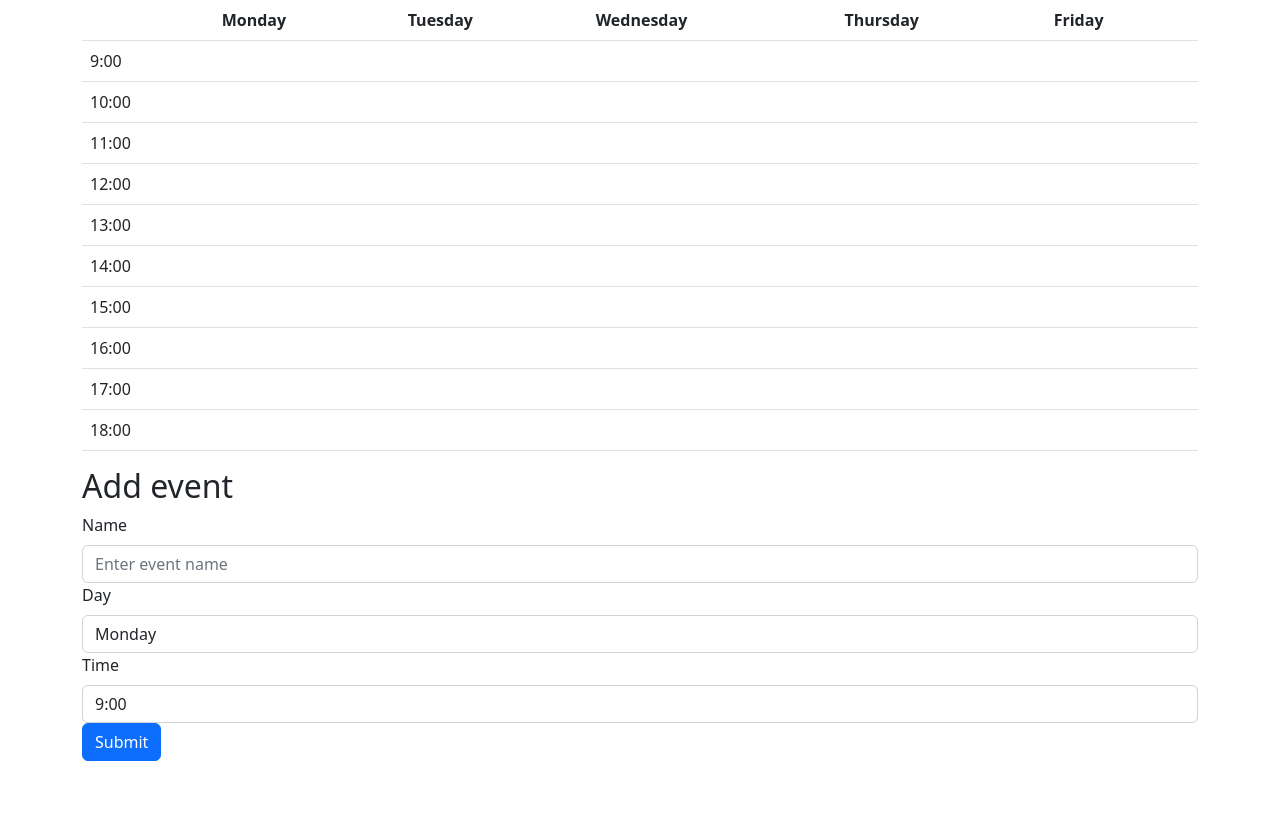
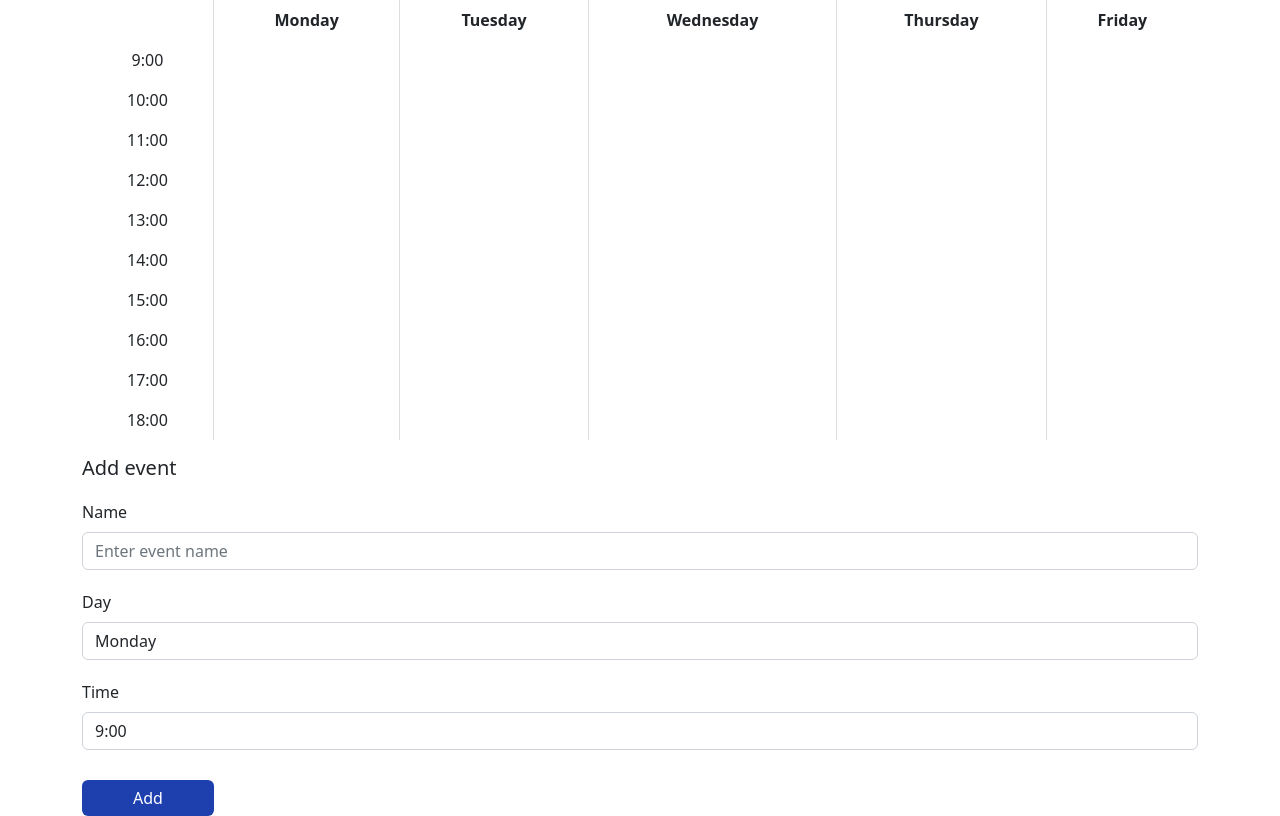
Before and after one commit to trinayau/weekly-schedule, a React (Create React App) app: page / in a window 1280 px wide. Built offline with nearby package versions, Linux system fonts and the light colour scheme.

Commit message:
add styling to form and calendar

```diff
--- a/src/components/Calendar/index.js
+++ b/src/components/Calendar/index.js
@@ -22,8 +22,8 @@ const Calendar = () => {
       <Container>
         <Row>
           <Col>
-            <Table >
-              <thead >
+            <Table borderless>
+              <thead>
                 <tr>
                   <th></th>
                   {daysOfWeek.map((day) => (
--- a/src/components/Calendar/styles.css
+++ b/src/components/Calendar/styles.css
@@ -0,0 +1,11 @@
+.table td,
+.table th {
+  border-right: 1px solid #ddd;
+  padding: 10px;
+  text-align: center;
+}
+
+.table td:last-child,
+.table th:last-child {
+  border-right: none;
+}
--- a/src/components/CalendarForm/index.js
+++ b/src/components/CalendarForm/index.js
@@ -1,14 +1,11 @@
 import {Button, Form} from 'react-bootstrap';
+import './styles.css';
 
 const CalendarForm = ({daysOfWeek, hoursOfDay}) => {
-    console.log(daysOfWeek)
-    console.log(hoursOfDay)
-
     return (
         <div className="calendar-form">
         <Form>
-
-            <h2>Add event</h2>
+            <h5>Add event</h5>
             <Form.Group controlId="eventName">
             <Form.Label>Name</Form.Label>
             <Form.Control type="text" placeholder="Enter event name" />
@@ -33,8 +30,8 @@ const CalendarForm = ({daysOfWeek, hoursOfDay}) => {
             </Form.Group>
 
 
-            <Button variant="primary" type="submit">
-            Submit
+            <Button variant="blue" type="submit">
+            Add
             </Button>
         </Form>
         </div>
--- /dev/null
+++ b/src/components/CalendarForm/styles.css
@@ -0,0 +1,10 @@
+.btn-blue{
+    background-color: #1E40AF!important;
+    color: #fff!important;
+    padding: 5px 50px!important;
+    margin-top: 30px;
+}
+
+form div{
+    margin-top: 20px;
+}
--- /dev/null
+++ b/src/context/EventsContext.js
@@ -0,0 +1,27 @@
+import { createContext, useContext, useState } from 'react';
+
+const EventsContext = createContext();
+
+const EventsProvider = ({ children }) => {
+  const [events, setEvents] = useState([]);
+
+  const addEvent = (event) => {
+    setEvents([...events, event]);
+  };
+
+  const removeEvent = (eventId) => {
+    setEvents(events.filter((event) => event.id !== eventId));
+  };
+
+  return (
+    <EventsContext.Provider value={{ events, addEvent, removeEvent }}>
+      {children}
+    </EventsContext.Provider>
+  );
+};
+
+const useEvents = () => {
+  return useContext(EventsContext);
+};
+
+export { EventsProvider, useEvents };
--- a/src/index.css
+++ b/src/index.css
@@ -1,4 +1,4 @@
-body {
+/* body {
   margin: 0;
   font-family: -apple-system, BlinkMacSystemFont, 'Segoe UI', 'Roboto', 'Oxygen',
     'Ubuntu', 'Cantarell', 'Fira Sans', 'Droid Sans', 'Helvetica Neue',
@@ -10,4 +10,4 @@ body {
 code {
   font-family: source-code-pro, Menlo, Monaco, Consolas, 'Courier New',
     monospace;
-}
+} */
--- a/src/index.js
+++ b/src/index.js
@@ -4,13 +4,13 @@ import './index.css';
 import App from './App';
 import reportWebVitals from './reportWebVitals';
 import 'bootstrap/dist/css/bootstrap.min.css';
-
+import { EventsProvider } from './context/EventsContext';
 
 const root = ReactDOM.createRoot(document.getElementById('root'));
 root.render(
-  <React.StrictMode>
+  <EventsProvider>
     <App />
-  </React.StrictMode>
+  </EventsProvider>
 );
 
 // If you want to start measuring performance in your app, pass a function
```
